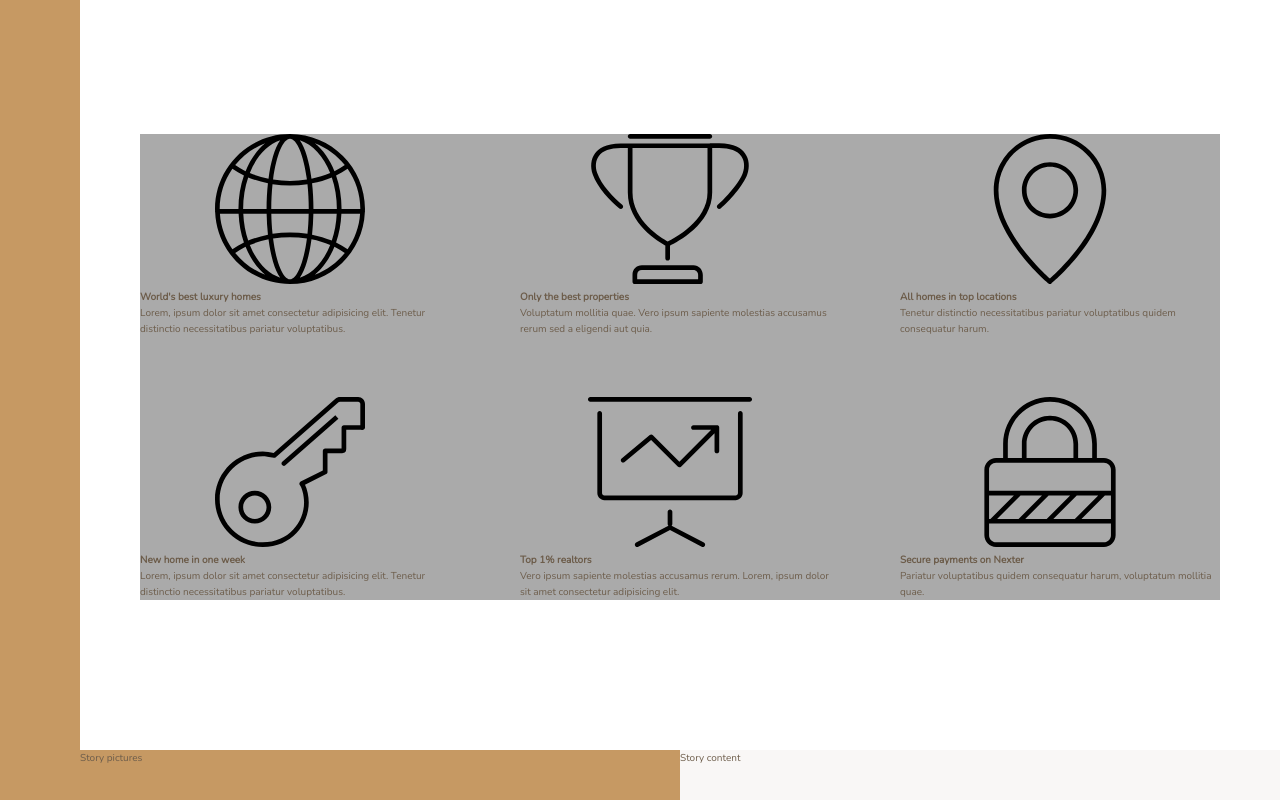
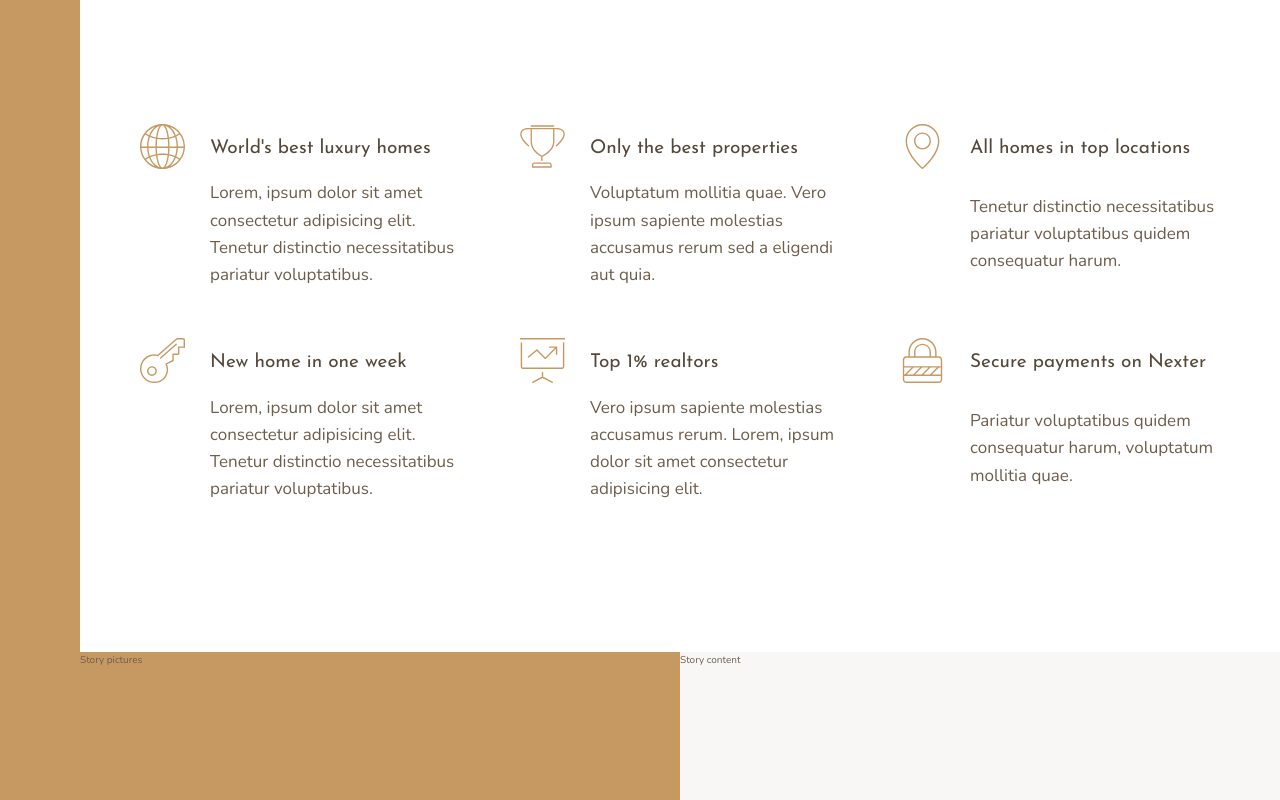
Before and after one commit to laurentiueana/nexter, a website: page index.html in a window 1280 px wide. Shown: the part 656-1456 px from the top of the page. Drawn offline with nearby package versions, Linux system fonts and the light colour scheme.

Commit message:
Building Features section part 2

```diff
--- a/index.html
+++ b/index.html
@@ -29,7 +29,7 @@
                 <svg class="feature__icon">
                     <use xlink:href="img/sprite.svg#icon-global"></use>
                 </svg>
-                <h4 class="heading-4">World's best luxury homes</h4>
+                <h4 class="heading-4 heading-4--dark">World's best luxury homes</h4>
                 <p class="feature__text">Lorem, ipsum dolor sit amet consectetur adipisicing elit. Tenetur distinctio necessitatibus pariatur voluptatibus.</p>
             </div>
 
@@ -37,7 +37,7 @@
                 <svg class="feature__icon">
                     <use xlink:href="img/sprite.svg#icon-trophy"></use>
                 </svg>
-                <h4 class="heading-4">Only the best properties</h4>
+                <h4 class="heading-4 heading-4--dark">Only the best properties</h4>
                 <p class="feature__text">Voluptatum mollitia quae. Vero ipsum sapiente molestias accusamus rerum sed a eligendi aut quia.</p>
             </div>
 
@@ -45,7 +45,7 @@
                 <svg class="feature__icon">
                     <use xlink:href="img/sprite.svg#icon-map-pin"></use>
                 </svg>
-                <h4 class="heading-4">All homes in top locations</h4>
+                <h4 class="heading-4 heading-4--dark">All homes in top locations</h4>
                 <p class="feature__text">Tenetur distinctio necessitatibus pariatur voluptatibus quidem consequatur harum.</p>
             </div>
 
@@ -53,7 +53,7 @@
                 <svg class="feature__icon">
                     <use xlink:href="img/sprite.svg#icon-key"></use>
                 </svg>
-                <h4 class="heading-4">New home in one week</h4>
+                <h4 class="heading-4 heading-4--dark">New home in one week</h4>
                 <p class="feature__text">Lorem, ipsum dolor sit amet consectetur adipisicing elit. Tenetur distinctio necessitatibus pariatur voluptatibus.</p>
             </div>
 
@@ -61,7 +61,7 @@
                 <svg class="feature__icon">
                     <use xlink:href="img/sprite.svg#icon-presentation"></use>
                 </svg>
-                <h4 class="heading-4">Top 1% realtors</h4>
+                <h4 class="heading-4 heading-4--dark">Top 1% realtors</h4>
                 <p class="feature__text">Vero ipsum sapiente molestias accusamus rerum. Lorem, ipsum dolor sit amet consectetur adipisicing elit.</p>
             </div>
 
@@ -69,7 +69,7 @@
                 <svg class="feature__icon">
                     <use xlink:href="img/sprite.svg#icon-lock"></use>
                 </svg>
-                <h4 class="heading-4">Secure payments on Nexter</h4>
+                <h4 class="heading-4 heading-4--dark">Secure payments on Nexter</h4>
                 <p class="feature__text">Pariatur voluptatibus quidem consequatur harum, voluptatum mollitia quae.</p>
             </div>
 
--- a/sass/_features.scss
+++ b/sass/_features.scss
@@ -1,10 +1,32 @@
 .features {
-    background-color: $color-grey-light-2;
+    // background-color: $color-grey-light-1;
     grid-column: center-start / center-end;
 
     margin: 15rem 0;
 
     display: grid;
-    grid-template-columns: repeat(3, 1fr);
+    // grid-template-columns: repeat(3, 1fr);
+
+    grid-template-columns: repeat(auto-fit, minmax(25rem, 1fr));
     grid-gap: 6rem;
+    align-items: stretch;
 }
+
+.feature {
+    display: grid;
+    grid-template-columns: min-content 1fr;
+    grid-row-gap: 1.5rem;
+    grid-column-gap: 2.5rem;
+
+    &__icon {
+        fill: $color-primary;
+        width: 4.5rem;
+        height: 4.5rem;
+        grid-row: 1 / span 2;
+        transform: translateY(-1rem);
+    }
+
+    &__text {
+        font-size: 1.7rem;
+    }
+}
--- a/sass/_typography.scss
+++ b/sass/_typography.scss
@@ -0,0 +1,24 @@
+%heading {
+    font-family: $font-display;
+    font-weight: 400;
+}
+
+.heading-1 {
+    @extend %heading;
+}
+
+.heading-2 {
+    @extend %heading;
+}
+
+.heading-3 {
+    @extend %heading;
+}
+
+.heading-4 {
+    @extend %heading;
+    font-size: 1.9rem;
+
+    &--light {color: $color-grey-light-1;}
+    &--dark {color: $color-grey-dark-1;}
+}
```
Also changed, not shown: css/style.css.
